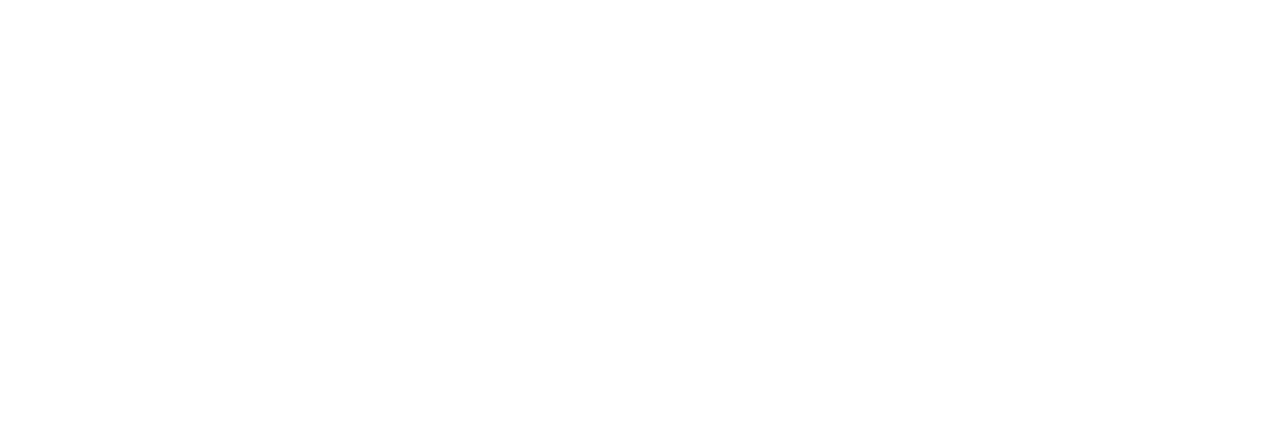
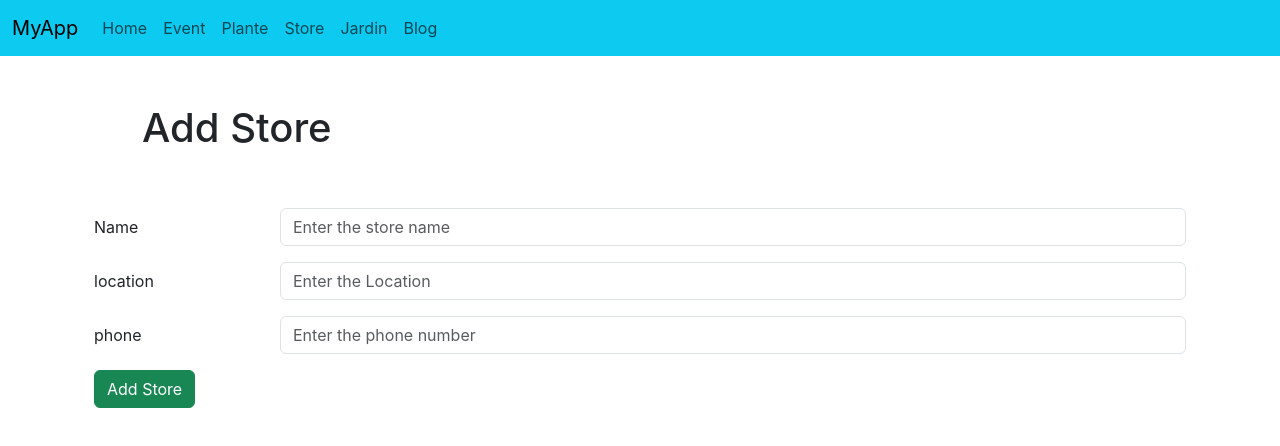
Before and after one commit to selimboulaaba/Web_Semantique_Front, a React (Create React App) app: page /store/add in a window 1280 px wide. Before the commit this address had no page. Shown: the top 446 px of the page. Built offline with nearby package versions, Linux system fonts and the light colour scheme.

Commit message:
service w views store done

```diff
--- a/src/App.js
+++ b/src/App.js
@@ -6,6 +6,8 @@ import Layout from "./views/components/Layout";
 import Home from "./views/home";
 import Events from "./views/Event/events";
 import AddEvent from "./views/Event/AddEvent";
+import AddStore from './views/Store/AddStore';
+import StoreList from './views/Store/StoreList';
 
 function App() {
   return (
@@ -16,6 +18,16 @@ function App() {
           <Route path="events" element={<Events />} /> {/* Events page */}
           <Route path="add-event" element={<AddEvent />} /> {/* Add Event page */}
 
+
+          <Route path="store" >
+            <Route index element={<StoreList />} />
+            <Route path="add" element={<AddStore />} />
+          </Route>
+          {/* <Route path="seed" >
+            <Route index element={<SeedList />} />
+            <Route path="add" element={<AddSeed />} />
+          </Route> */}
+
         </Route>
       </Routes>
     </Router>
--- /dev/null
+++ b/src/services/storeService.js
@@ -0,0 +1,26 @@
+import axios from 'axios';
+
+const API_URL = 'http://localhost:9090/store';
+
+const fetchStore = async () => {
+  const response = await axios.get(API_URL);
+  return response.data;
+};
+
+const addStore = async (storeData) => {
+  const response = await axios.post(API_URL, storeData);
+  return response.data;
+};
+
+const deleteStore = async (URI) => {
+  await axios.delete(API_URL, {
+    params: { URI }
+  });
+};
+
+const searchStore = async (search) => {
+  const response = await axios.get(`${API_URL}${search ? '/' + search : ''}`);
+  return response.data;
+};
+
+export { fetchStore, addStore, deleteStore, searchStore };
--- /dev/null
+++ b/src/views/Store/AddStore.jsx
@@ -0,0 +1,93 @@
+import React, { useEffect, useState } from "react";
+import { addStore } from "../../services/storeService";
+import { useNavigate } from "react-router-dom";
+
+function AddStore() {
+  const [store, setStore] = useState({
+    name: "",
+    phone: "",
+    location: "",
+  });
+  const navigate = useNavigate();
+
+  const handleChange = (e) => {
+    const { name, value } = e.target;
+    setStore({
+      ...store,
+      [name]: value,
+    });
+  };
+
+  const handleSubmit = (e) => {
+    e.preventDefault();
+    addStore(store).then((response) => {
+      navigate("/store");
+    });
+  };
+
+  return (
+    <div className="container mt-4">
+      <div className="d-flex justify-content-between mt-5 mb-5">
+        <h1 className="ps-5">Add Store</h1>
+      </div>
+      <form onSubmit={handleSubmit}>
+        <div className="mb-3 row">
+          <label htmlFor="name" className="col-2 col-form-label">
+            Name
+          </label>
+          <div className="col-10">
+            <input
+              id="name"
+              type="text"
+              name="name"
+              value={store.name}
+              onChange={handleChange}
+              placeholder="Enter the store name"
+              required
+              className="form-control"
+            />
+          </div>
+        </div>
+        <div className="mb-3 row">
+          <label htmlFor="location" className="col-2 col-form-label">
+            location
+          </label>
+          <div className="col-10">
+            <input
+              id="location"
+              type="text"
+              name="location"
+              value={store.location}
+              onChange={handleChange}
+              placeholder="Enter the Location"
+              required
+              className="form-control"
+            />
+          </div>
+        </div>
+        <div className="mb-3 row">
+          <label htmlFor="phone" className="col-2 col-form-label">
+            phone
+          </label>
+          <div className="col-10">
+            <input
+              id="phone"
+              type="number"
+              name="phone"
+              value={store.phone}
+              onChange={handleChange}
+              placeholder="Enter the phone number"
+              required
+              className="form-control"
+            />
+          </div>
+        </div>
+        <button type="submit" className="btn btn-success">
+          Add Store
+        </button>
+      </form>
+    </div>
+  );
+}
+
+export default AddStore;
--- /dev/null
+++ b/src/views/Store/StoreList.jsx
@@ -0,0 +1,114 @@
+import React, { useEffect, useState } from "react";
+import {
+  deleteStore,
+  fetchStore,
+  searchStore,
+} from "../../services/storeService";
+import { useNavigate } from "react-router-dom";
+
+function StoreList() {
+  const [stores, setStores] = useState([]);
+  const [search, setSearch] = useState("");
+  const navigate = useNavigate();
+
+  useEffect(() => {
+    loadStores();
+  }, []);
+
+  const loadStores = async () => {
+    try {
+      const data = await fetchStore();
+      console.log(data); // Inspect the fetched data
+      setStores(data);
+    } catch (error) {
+      console.error("Error fetching stores:", error);
+    }
+  };
+
+  const handleCreate = () => {
+    navigate("/store/add");
+  };
+
+  const handleDelete = (id) => {
+    deleteStore(id).then(() => loadStores());
+  };
+
+  const handleSearch = (e) => {
+    setSearch(e.target.value);
+  };
+
+  const handleNewSearch = async (e) => {
+    e.preventDefault();
+    try {
+      const data = await searchStore(search);
+      setStores(data);
+    } catch (error) {
+      console.error("Error fetching stores:", error);
+    }
+  };
+
+  const extractValue = (property) => property?.value || "N/A";
+
+  return (
+    <div className="container mt-4">
+      <div className="d-flex justify-content-between mt-5 mb-5">
+        <h1 className="ps-5">Store List</h1>
+        <button
+          className="me-5 w-25 btn btn-success mb-3"
+          onClick={handleCreate}
+        >
+          Add Store
+        </button>
+      </div>
+
+      <form className="row mb-3">
+        <input
+          id="search"
+          type="text"
+          name="search"
+          value={search}
+          onChange={handleSearch}
+          placeholder="Search by Title"
+          required
+          className="offset-1 form-control w-50"
+        />
+        <button
+          className="btn btn-success offset-2 col-2"
+          onClick={handleNewSearch}
+        >
+          Search
+        </button>
+      </form>
+
+      <table className="table table-striped table-bordered">
+        <thead className="table-primary">
+          <tr>
+            <th>Name</th>
+            <th>Location</th>
+            <th>Phone</th>
+            <th>Delete</th>
+          </tr>
+        </thead>
+        <tbody>
+          {stores.map((store, index) => (
+            <tr key={index}>
+              <td>{extractValue(store.name)}</td>
+              <td>{extractValue(store.location)}</td>
+              <td>{extractValue(store.phone)}</td>
+              <td>
+                <button
+                  className="btn btn-danger"
+                  onClick={() => handleDelete(extractValue(store.Store))}
+                >
+                  Delete
+                </button>
+              </td>
+            </tr>
+          ))}
+        </tbody>
+      </table>
+    </div>
+  );
+}
+
+export default StoreList;
```
Also changed, not shown: src/services/seedService.js (added, +23 -0 lines).
